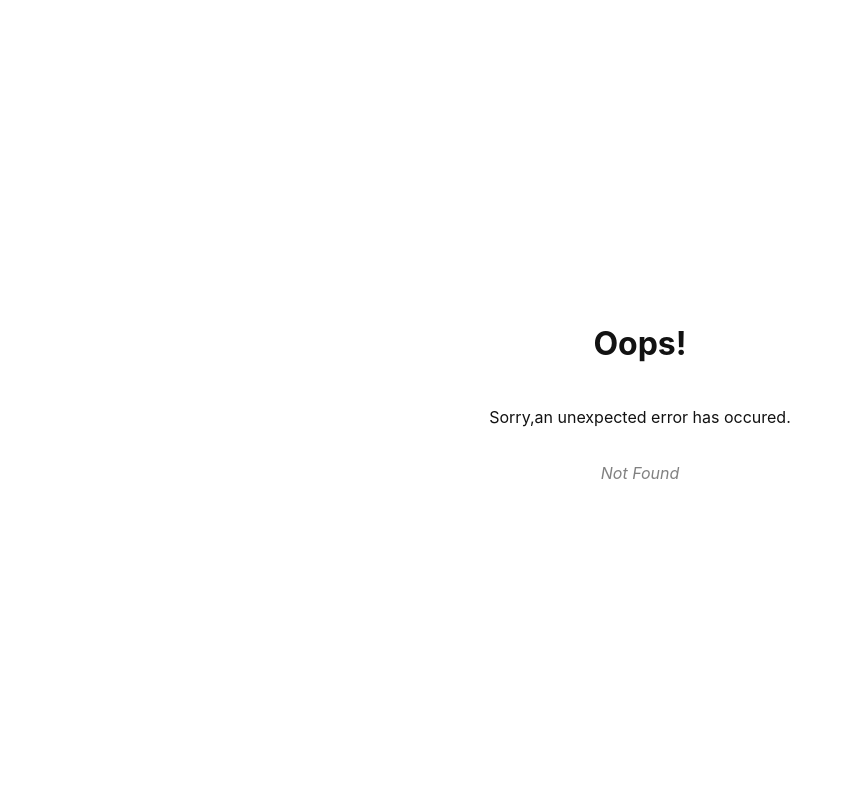
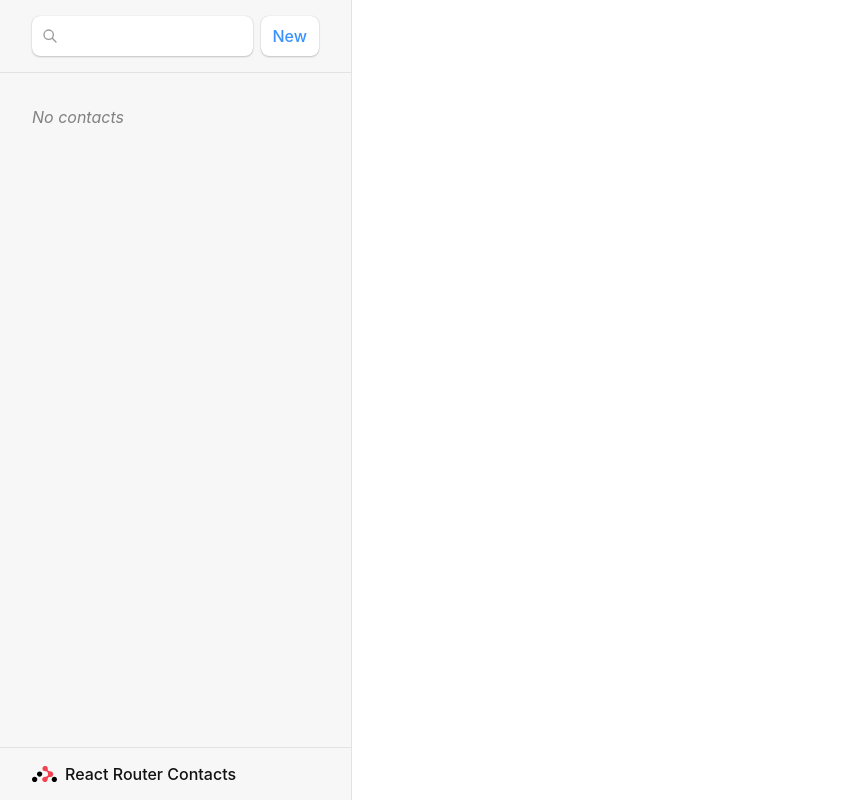
Before and after one commit to leomuko/contacts-app, a React (Vite) app: page /contacts/1/destroy in a window 1280 px wide. Before the commit this address had no page. Shown: the whole page, without its empty margins (0-848 px from the left). Built offline with nearby package versions, Linux system fonts and the light colour scheme.

Commit message:
Implement deletion of contacts

```diff
--- a/src/main.tsx
+++ b/src/main.tsx
@@ -9,6 +9,7 @@
   loader as rootLoader,
   action as rootAction,
 } from "./routes/root";
+import { action as destroyAction } from "./routes/destroy";
 
 const router = createBrowserRouter([
   {
@@ -29,6 +30,10 @@
         loader: contactLoader,
         action: editAction,
       },
+      {
+        path: "contacts/:contactId/destroy",
+        action: destroyAction,
+      },
     ],
   },
 ]);
--- a/src/routes/contact.tsx
+++ b/src/routes/contact.tsx
@@ -1,5 +1,5 @@
 import React from "react";
-import { Form, useLoaderData } from "react-router-dom";
+import { Form, redirect, useLoaderData } from "react-router-dom";
 import { getContact } from "../contacts";
 import { Contact } from "../models/ContactModel";
 
--- /dev/null
+++ b/src/routes/destroy.tsx
@@ -0,0 +1,7 @@
+import { redirect } from "react-router-dom";
+import { deleteContact } from "../contacts";
+
+export async function action({ params }: any) {
+  await deleteContact(params.contactId);
+  return redirect("/");
+}
--- a/src/routes/root.tsx
+++ b/src/routes/root.tsx
@@ -1,10 +1,19 @@
 import React from "react";
-import { Link, Outlet, useLoaderData, Form, redirect } from "react-router-dom";
+import {
+  Link,
+  Outlet,
+  useLoaderData,
+  Form,
+  redirect,
+  NavLink,
+  useNavigation,
+} from "react-router-dom";
 import { getContacts, createContact } from "../contacts";
 import { Contact } from "../models/ContactModel";
 
 const RootPage = () => {
   const { contacts } = useLoaderData() as any;
+  const navigation = useNavigation();
 
   console.log(contacts);
 
@@ -27,7 +36,12 @@
             <ul>
               {contacts.map((contact: any) => (
                 <li key={contact.id}>
-                  <Link to={`contacts/${contact.id}`}>
+                  <NavLink
+                    to={`contacts/${contact.id}`}
+                    className={({ isActive, isPending }) =>
+                      isActive ? "active" : isPending ? "pending" : ""
+                    }
+                  >
                     {contact.first || contact.last ? (
                       <>
                         {contact.first} {contact.last}
@@ -36,7 +50,7 @@
                       <i>No Name</i>
                     )}{" "}
                     {contact.favorite && <span>★</span>}
-                  </Link>
+                  </NavLink>
                 </li>
               ))}
             </ul>
@@ -47,7 +61,10 @@
           )}
         </nav>
       </div>
-      <div id="detail">
+      <div
+        id="detail"
+        className={navigation.state === "loading" ? "loading" : ""}
+      >
         <Outlet />
       </div>
     </>
```
